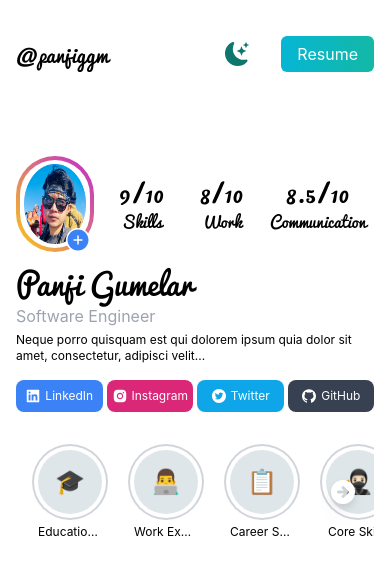
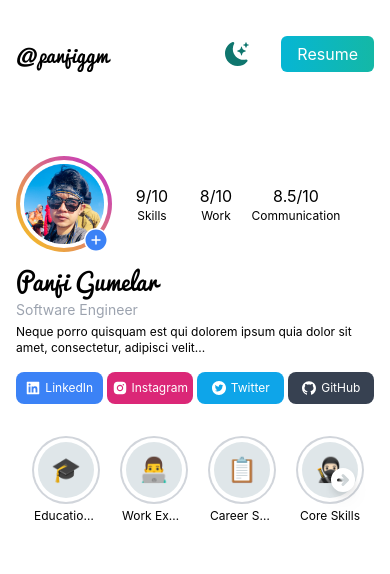
Before and after one commit to panjiggm/panjiggm, a React (Vite) app: page / in a window 390 px wide. Shown: the top 574 px of the page. Built offline with nearby package versions, Linux system fonts and the light colour scheme; what tailwind-scroll-behavior would draw is missing.

Commit message:
fix sizes

```diff
--- a/src/components/Profile.tsx
+++ b/src/components/Profile.tsx
@@ -5,6 +5,7 @@ import {
   AiFillGithub,
   AiFillPlusCircle,
 } from "react-icons/ai";
+import ava from "../assets/avatar.png";
 
 const Profile = () => {
   const BTN_SOCMED =
@@ -15,33 +16,33 @@ const Profile = () => {
       <div className="flex items-center">
         <div className="relative flex flex-col bg-gradient-to-tr from-yellow-400 to-fuchsia-600 p-1 rounded-full cursor-pointer">
           <a className="bg-white p-1 rounded-full transform transition hover:-rotate-6 dark:bg-gray-900">
-            <img
-              src="../public/avatar.png"
-              className="w-20 h-20 sm:w-28 sm:h-28"
-              alt="avatar"
-            />
+            <img src={ava} className="w-20 h-20 sm:w-28 sm:h-28" alt="avatar" />
           </a>
           <button className="absolute bottom-0 right-1 bg-white rounded-full dark:bg-gray-900">
             <AiFillPlusCircle className="text-blue-500 hover:text-blue-600 text-2xl sm:text-4xl" />
           </button>
         </div>
         <div className="ml-2 sm:ml-8 flex">
-          <div className="w-20 text-center">
-            <h4 className="font-pacifico text-2xl">9/10</h4>
-            <p className="font-pacifico text-md">Skills</p>
+          <div className="w-16 sm:w-20 text-center">
+            <h4 className="text-md sm:text-xl">9/10</h4>
+            <p className="text-xs sm:text-md">Skills</p>
           </div>
-          <div className="w-20 text-center">
-            <h4 className="font-pacifico text-2xl">8/10</h4>
-            <p className="font-pacifico text-md">Work</p>
+          <div className="w-16 sm:w-20 text-center">
+            <h4 className="text-md sm:text-xl">8/10</h4>
+            <p className="text-xs sm:text-md">Work</p>
           </div>
-          <div className="w-28 text-center">
-            <h4 className="font-pacifico text-2xl">8.5/10</h4>
-            <p className="font-pacifico text-md">Communication</p>
+          <div className="w-24 sm:w-28 text-center">
+            <h4 className="text-md sm:text-xl">8.5/10</h4>
+            <p className="text-xs sm:text-md">Communication</p>
           </div>
         </div>
       </div>
-      <h2 className="pt-3 font-pacifico font-light text-3xl">Panji Gumelar</h2>
-      <h3 className="pt-1 text-md text-gray-400">Software Engineer</h3>
+      <h2 className="pt-3 font-pacifico font-light text-2xl sm:text-3xl">
+        Panji Gumelar
+      </h2>
+      <h3 className="pt-1 text-sm sm:text-md text-gray-400">
+        Software Engineer
+      </h3>
       <p className="pt-1 text-xs">
         Neque porro quisquam est qui dolorem ipsum quia dolor sit amet,
         consectetur, adipisci velit...
--- a/src/components/Story.tsx
+++ b/src/components/Story.tsx
@@ -10,7 +10,7 @@ const Story = ({ title, avatar, color }: StoryProps) => {
       <div className="p-0.5 bg-gray-300 rounded-full cursor-pointer">
         <div className="p-1 bg-white rounded-full dark:bg-gray-900">
           <div
-            className="h-16 w-16 text-2xl rounded-full flex justify-center items-center"
+            className="h-14 w-14 sm:w-16 sm:h-16 text-2xl rounded-full flex justify-center items-center"
             style={{ backgroundColor: color }}
           >
             {avatar}
```
Also changed, not shown: src/assets/avatar.png (renamed from public/avatar.png).
